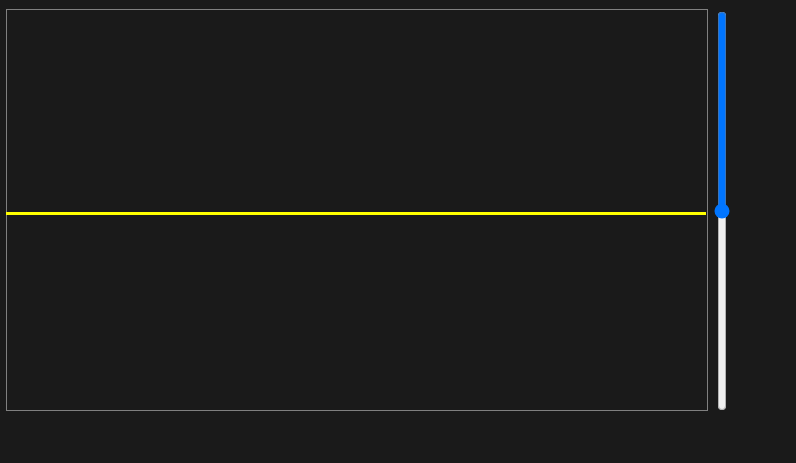
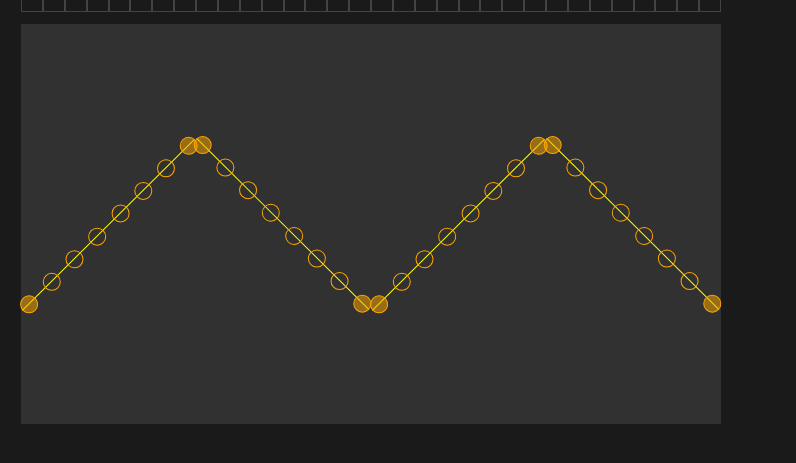
Before and after one commit to dinther/CaptureToDMX, a plain HTML site: page index.html in a window 1280 px wide. Both pictures are taken after a click on the button "Start capture". Shown: the part 255-718 px from the top of the page, without its empty margins (0-796 px from the left). Drawn offline with Linux system fonts and the light colour scheme.

Commit message:
channel mapping

```diff
--- a/enttec_pro_usb.js
+++ b/enttec_pro_usb.js
@@ -10,6 +10,7 @@ const ENTTEC_TX_DMX_PACKET = 6;
 
 export class EnttecPro {
   #options = {auto: false, channels: 512, baudRate: 250000};
+  dmxData;
   constructor(serialPort, options) {
     this.serialport = serialPort;
     Object.assign(this.#options, options);
@@ -24,9 +25,11 @@ export class EnttecPro {
     this.dmxData[3] = (this.#options.channels + 1) >>8 & 0xff
     this.dmxData[4] = 0;
     this.dmxData[this.#options.channels + DATA_OFFSET] = ENTTEC_MESSAGE_END;
-    await this.serialport.open({baudRate: this.#options.baudRate})
-    this.writer = this.serialport.writable.getWriter();
-    await this.send();
+    if (this.serialport != null){
+      await this.serialport.open({baudRate: this.#options.baudRate})
+      this.writer = this.serialport.writable.getWriter();
+      await this.send();
+    }
   }
 
   async close(){
@@ -64,7 +67,9 @@ export class EnttecPro {
   }
 
   async send(){
-    await this.writer.write(this.dmxData);
+    if (this.writer){
+      await this.writer.write(this.dmxData);
+    }
   }
 
   get options(){
--- a/index.css
+++ b/index.css
@@ -1,8 +1,9 @@
 body {
-    margin: 0;
+    margin: 15px;
     font-family: sans-serif;
     color: rgb(175, 175, 175);
     background-color: #1a1a1a;
+    box-sizing: content-box;
 }
 
 #logo {
@@ -12,6 +13,7 @@ body {
 
 #container{
   position: relative;
+  background-color: rgb(49, 49, 49);
 }
 
 .full {
@@ -48,21 +50,41 @@ video {
 }
 
 canvas {
-  border: 1px solid gray;
+  bborder: 1px solid gray;
   position: relative;
   width:700px;
   height: 400px;
 }
 
-#line {
-    position: absolute;
-    top: 50%;
-    width: 700px;
-    height: 3px;
-    background-color: yellow;
+.sampleline {
+  display: flex;
+  position: absolute;
+  height: 1px;
+  justify-content: space-between;
+  background-color: yellow;
+  transform-origin: 0px 0px;
+}
+
+.mark:first-child{
+  background-color:rgba(255, 170, 0, 0.5);
+  cursor:move;
+}
+
+.mark:last-child{
+  background-color:rgba(255, 170, 0, 0.5);
+  cursor:move;
+}
+
+.mark {
+  border: 1px solid orange;
+  height: 10px;
+  width: 10px;
+  border-radius: 6px;
+  transform: translate(0px, -5px);
 }
 
 #linepos {
+  display: none;
   writing-mode: vertical-lr;
   height: 400px;
 }
--- a/index.html
+++ b/index.html
@@ -42,7 +42,6 @@
                 <video id="video" autoplay></video>
                 <div id="crop"></div>
                 <canvas></canvas>
-                <div id="line"></div>
                 <input id="linepos" type="range" min="0" max="100" value="50"/>
             </div>
 
--- a/index.js
+++ b/index.js
@@ -1,8 +1,12 @@
 import {EnttecPro} from './enttec_pro_usb.js';
+import {SamplerLine} from './sampler.js';
 
 const startElem = document.getElementById("startBtn");
+const containerElem = document.getElementById("container");
 const videoElem = document.getElementById("video");
 const canvasElem = document.querySelector("canvas");
+canvasElem.width = 700;
+canvasElem.height = 400;
 var ctx;
 const stopElem = document.getElementById("endBtn");
 const dmxElem = document.getElementById("dmx");
@@ -18,11 +22,33 @@ const fpsElem = document.getElementById("fps");
 var startTime;
 var frameCount = 0;
 var vh = 0;
-var dmxDevice = null;
+var dmxDevice = new EnttecPro(null, {channels: 96, auto: true});
+window.dmxDevice = dmxDevice;
+
+var blurFilter = '';
+var hueFilter = '';
+var saturationFilter = '';
+var brightnessFilter = '';
+var contrastFilter = '';
+
+const samples = 32;
+const sampleLeftMargin =20;
+const sampleRightMargin=20;
+
+var samplers = [];
+window.samplers = samplers;
 
 const statusLogElm = document.getElementById('statusLogElm');
 const connectBtn = document.getElementById('connectBtn');
 const disconnectBtn = document.getElementById('disconnectBtn');
+
+function setFilters(){
+  let filters = blurFilter + hueFilter + saturationFilter + brightnessFilter + contrastFilter;
+  if (ctx){
+    ctx.filter = filters;
+  }
+  console.log(filters);
+}
 
 connectBtn.addEventListener('click', async () => {
   try{
@@ -49,22 +75,23 @@ disconnectBtn.addEventListener('click', async () => {
 });
 
 document.addEventListener('DOMContentLoaded', async () => {
-
-blurSlider.addEventListener('input', (evt) => { ctx.filter = 'blur('+blurSlider.value+'px)' }, false);
-hueSlider.addEventListener('input', (evt) => { ctx.filter = 'hue-rotate('+hueSlider.value+'deg)' }, false);
-saturationSlider.addEventListener('input', (evt) => { ctx.filter = 'saturate('+saturationSlider.value+'%)' }, false);
-brightnessSlider.addEventListener('input', (evt) => { ctx.filter = 'brightness('+brightnessSlider.value+'%)' }, false);
-contrastSlider.addEventListener('input', (evt) => { ctx.filter = 'contrast('+contrastSlider.value+'%)' }, false);
+  blurSlider.addEventListener('input', (evt) => { blurFilter = blurSlider.value==0? '' : ' blur('+blurSlider.value+'px)'; setFilters(); }, false);
+  blurSlider.parentElement.addEventListener('dblclick', ()=>{ blurSlider.value = 0; blurFilter = ''; setFilters();});
+  hueSlider.addEventListener('input', (evt) => { hueFilter = hueSlider.value==0? '' : ' hue-rotate('+hueSlider.value+'deg)'; setFilters(); }, false);
+  hueSlider.parentElement.addEventListener('dblclick', ()=>{ hueSlider.value = 0; hueFilter=''; setFilters();});
+  saturationSlider.addEventListener('input', (evt) => { saturationFilter = saturationSlider.value==100? '' : ' saturate('+saturationSlider.value+'%)'; setFilters(); }, false);
+  saturationSlider.parentElement.addEventListener('dblclick', ()=>{ saturationSlider.value = 100; saturationFilter=''; setFilters();});
+  brightnessSlider.addEventListener('input', (evt) => { brightnessFilter = brightnessSlider.value==100? '' : ' brightness('+brightnessSlider.value+'%)'; setFilters(); }, false);
+  brightnessSlider.parentElement.addEventListener('dblclick', ()=>{ brightnessSlider.value = 100; brightnessFilter=''; setFilters();});
+  contrastSlider.addEventListener('input', (evt) => { contrastFilter = contrastSlider.value==100? '' : ' contrast('+contrastSlider.value+'%)'; setFilters(); }, false);
+  contrastSlider.parentElement.addEventListener('dblclick', ()=>{ contrastSlider.value = 100; contrastFilter=''; setFilters();});
   linePosSlider.addEventListener('input', (evt) => {
     lineElem.style.top = linePosSlider.value+'%';
     vh = videoElem.videoHeight * linePosSlider.value * 0.01;
-  //linePos = linePosSlider.value * 0.01;
-
   }, false);
 
-const samples = 32;
-const sampleLeftMargin =20;
-const sampleRightMargin=20;
+  startElem.addEventListener('click', (evt) => { startCapture(); }, false);
+  stopElem.addEventListener('click', (evt) => { stopCapture(); }, false);
 
   for (let i=0; i<samples; i++){
     let sample = document.createElement('div');
@@ -78,6 +105,19 @@ for (let i=0; i<samples; i++){
     dmxElem.appendChild(sample);
   }
 
+  samplers.push(new SamplerLine(containerElem, canvasElem, {points: 8, size: 16, ledMode:false, startChannel:1}, 1,70, 24, 30));
+  samplers.push(new SamplerLine(containerElem, canvasElem, {points: 8, size: 16, ledMode:false, startChannel:25}, 26,30, 49, 70));
+  samplers.push(new SamplerLine(containerElem, canvasElem, {points: 8, size: 16, ledMode:false, startChannel:49}, 51,70, 74, 30));
+  samplers.push(new SamplerLine(containerElem, canvasElem, {points: 8, size: 16, ledMode:false, startChannel:73}, 76,30, 99, 70));
+});
+
+
+function quadraticEasing( value ) {
+  return Math.floor(value * Math.pow(value/255, 2));
+}
+
+async function startCapture() {
+  try {
     const displayMediaOptions = {
       video: {
         displaySurface: "window",
@@ -88,15 +128,6 @@ const displayMediaOptions = {
       audio: false,
     };
 
-startElem.addEventListener('click', (evt) => { startCapture(); }, false);
-stopElem.addEventListener('click', (evt) => { stopCapture(); }, false);
-
-function quadraticEasing( value ) {
-  return Math.floor(value * Math.pow(value/255, 2));
-}
-
-async function startCapture() {
-  try {
     const stream = await navigator.mediaDevices.getDisplayMedia(displayMediaOptions);
 
     const cropElem = document.querySelector("#crop");
@@ -118,42 +149,48 @@ async function startCapture() {
       canvasElem.height = videoElem.videoHeight;
       vh = videoElem.videoHeight * 0.5;
 
+      samplers.forEach(sampler=>{
+        sampler.update();
+      });
+
       // Draw the video stream on the canvas
       function draw(timeStamp) {
         if (ctx) {
+            if (videoElem.srcObject == null){
+              ctx.clearRect(0, 0, canvasElem.width, canvasElem.height);
+            } else {
               ctx.drawImage(videoElem, 0, 0, canvasElem.width, canvasElem.height);
+            }
             frameCount++;
             if(timeStamp > startTime + 1000){
                 fpsElem.innerText = frameCount;
                 frameCount = 0;
                 startTime = timeStamp;
             }
-            let data = ctx.getImageData(0, vh, videoElem.videoWidth-1, 1).data;
-            let step = Math.floor((videoElem.videoWidth - sampleLeftMargin - sampleRightMargin) / samples);
-            let channel = 1;
+            let data = ctx.getImageData(0, 0, canvasElem.width, canvasElem.height).data;
+            samplers.forEach(sampler=>{
+              sampler.sample(data, dmxDevice);
+            });
+
+            let step = Math.floor((canvasElem.width - sampleLeftMargin - sampleRightMargin) / samples);
+            //let channel = 1;
             let sampleIndex = 0;
-            for (let i = sampleLeftMargin; i < videoElem.videoWidth; i += step) {
-                let r = quadraticEasing(data[(i * 4)]);
-                let g = quadraticEasing(data[(i * 4) + 1]);
-                let b = quadraticEasing(data[(i * 4) + 2]);
-                if (dmxDevice) dmxDevice.setDMX(channel, [r,g,b]);
-
-                let sample = dmxElem.children[sampleIndex];
-                //sample.children[1].innerText = r;
-                //sample.children[2].innerText = g;
-                //sample.children[3].innerText = b;
-                sample.style.backgroundColor = 'rgb('+r+','+g+','+b+')';
-
-                channel+=3;
-                sampleIndex++;
-                if (sampleIndex>=samples){ break; }
+            for (let i = 0; i < samples; i ++) {
+                let sample = dmxElem.children[i];
+                let channel = 1 + (i * 3);
+                //sample.children[1].innerText = dmxDevice.dmxData[channel];
+                //sample.children[2].innerText = dmxDevice.dmxData[channel+1];
+                //sample.children[3].innerText = dmxDevice.dmxData[channel+2];
+                sample.style.backgroundColor = 'rgb('+dmxDevice.getDMX(channel)+','+dmxDevice.getDMX(channel+1)+','+dmxDevice.getDMX(channel+2)+')';
             }
         } else {
             ctx = canvasElem.getContext('2d', {
               willReadFrequently: true,
             });
         }
+        if (videoElem.srcObject != null){
           requestAnimationFrame(draw); // Continuously draw the stream
+        }
       }
       startTime = performance.now();
       draw(startTime);
@@ -168,6 +205,5 @@ function stopCapture(evt) {
   let tracks = videoElem.srcObject.getTracks();
   tracks.forEach((track) => track.stop());
   videoElem.srcObject = null;
+  fpsElem.innerText = 0;
 }
-
-  });
--- /dev/null
+++ b/sampler.js
@@ -0,0 +1,166 @@
+class SamplePoint{
+    #element;
+    channels_r = [];
+    channels_g = [];
+    channels_b = [];
+    #x = 0;
+    #y = 0;
+
+    constructor(element, x, y, channel_r, channel_g, channel_b){
+        this.#element = element;
+        this.#x = x;
+        this.#y = y;
+        this.addDMXChannelForRed(channel_r);
+        this.addDMXChannelForGreen(channel_g);
+        this.addDMXChannelForBlue(channel_b);
+    }
+    writeSample(dmxDevice, r, g, b){
+        this.channels_r.forEach(channel => { dmxDevice.setDMX(channel, r); });
+        this.channels_g.forEach(channel => { dmxDevice.setDMX(channel, g); });
+        this.channels_b.forEach(channel => { dmxDevice.setDMX(channel, b); });
+    }
+    setXY(x, y){
+        this.#x = Math.floor(x);
+        this.#y = Math.floor(y);
+    }
+    addDMXChannelForRed(channel){
+        this.channels_r.push(channel);
+
+    }
+    addDMXChannelForGreen(channel){
+        this.channels_g.push(channel);
+    }
+    addDMXChannelForBlue(channel){
+        this.channels_b.push(channel);
+    }
+    get element(){
+        return this.#element;
+    }
+
+    get x(){
+        return this.#x;
+    }
+
+    get y(){
+        return this.#y;
+    }
+}
+
+
+export class SamplerLine{
+    #options = {points:2, size: 10, ledMode: false, startChannel:1};
+    #startElement;
+    #endElement;
+    #dragStartPoint = false;
+    #dragEndPoint = false;
+    #containerElem;
+    #canvas;
+    #lineElem;
+    #samplePoints = [];
+    #x1;
+    #y1;
+    #x2;
+    #y2;
+    constructor(containerElem, canvas, options, x1, y1, x2, y2){
+        Object.assign(this.#options, options);
+        this.#options.hs = this.#options.size / 2;
+        this.#options.points = Math.max(2, this.#options.points);
+        this.#containerElem = containerElem;
+        this.#canvas = canvas;
+        this.#lineElem = document.createElement('div');
+        this.#lineElem .classList.add('sampleline');
+        let channel = this.#options.startChannel;
+        for (let i=0; i<this.#options.points; i++){
+            let marker = document.createElement('div');
+            marker.classList.add('mark');
+            marker.style.width = this.#options.size + 'px';
+            marker.style.height = this.#options.size + 'px';
+            marker.style.borderRadius = this.#options.hs + 1 + 'px';
+            marker.style.transform = 'translate(0px, -' + this.#options.hs + 'px)';
+            this.#lineElem .appendChild(marker);
+            this.#samplePoints.push(new SamplePoint(marker, 0, 0, channel++, channel++, channel++));
+
+            if (i==0) {this.#startElement = marker};
+            this.#endElement = marker;
+        }
+        this.setLine(x1,y1,x2,y2);
+        this.#containerElem.appendChild(this.#lineElem);
+        this.#startElement.addEventListener('pointerdown', e=>{
+            this.#dragStartPoint = true;
+        });
+
+        this.#endElement.addEventListener('pointerdown', e=>{
+            this.#dragEndPoint = true;
+        });
+        document.body.addEventListener('pointerup', e=>{
+            this.#dragStartPoint = false;
+            this.#dragEndPoint = false;
+        });
+        this.#containerElem.addEventListener('pointermove', e=>{
+            const rect = this.#containerElem.getBoundingClientRect();
+            let rX = e.clientX - rect.left;
+            let rY = e.clientY - rect.top;
+            if (this.#dragStartPoint){
+                this.#x1 = rX / this.#containerElem.offsetWidth * 100;
+                this.#y1 = rY / this.#containerElem.offsetHeight * 100;
+                this.setLine(this.#x1, this.#y1, this.#x2, this.#y2);
+            }
+            if (this.#dragEndPoint){
+                this.#x2 = rX / this.#containerElem.offsetWidth * 100;
+                this.#y2 = rY / this.#containerElem.offsetHeight * 100;
+                this.setLine(this.#x1, this.#y1, this.#x2, this.#y2);
+            }
+        });
+    }
+    #quadraticEasing( value ) {
+        return Math.floor(value * Math.pow(value/255, 2));
+    }
+
+    update(){
+        this.setLine(this.#x1, this.#y1, this.#x2, this.#y2);
+    }
+
+    setLine(x1, y1, x2, y2){
+        this.#x1 = x1;
+        this.#y1 = y1;
+        this.#x2 = x2;
+        this.#y2 = y2;
+        let px1 = this.#x1 * 0.01 * this.#canvas.offsetWidth;
+        let py1 = this.#y1 * 0.01 * this.#canvas.offsetHeight;
+        let px2 = this.#x2 * 0.01 * this.#canvas.offsetWidth;
+        let py2 = this.#y2 * 0.01 * this.#canvas.offsetHeight;
+
+        let pdx = Math.abs(px2 - px1);
+        let pdy = py2 - py1;
+        let angle = Math.atan2(pdy, pdx);
+        let xo = Math.cos(angle) * this.#options.hs;
+        let yo = Math.sin(angle) * this.#options.hs;
+        this.#lineElem.style.left = (px1-xo)+'px';
+        this.#lineElem.style.top = (py1-yo)+'px';
+        this.#lineElem.style.width = Math.hypot(pdx, pdy) + this.#options.size + 'px';
+        this.#lineElem.style.transform = 'rotate(' + angle + 'rad)';
+
+        let xStep = pdx / (this.#options.points - 1);
+        let yStep = pdy / (this.#options.points - 1);
+
+        let canvasXScale = this.#canvas.width / this.#canvas.offsetWidth;
+        let canvasYScale = this.#canvas.height / this.#canvas.offsetHeight;
+        for (let i = 0; i < this.#samplePoints.length; i++){
+            let samplePoint = this.#samplePoints[i];
+            let cx = canvasXScale * (px1 + (xStep * i));
+            let cy = canvasYScale * (py1 + (yStep * i));
+            samplePoint.setXY(cx, cy);
+        }
+    }
+    sample(data, dmxDevice){
+        this.#samplePoints.forEach(samplePoint =>{
+            let index = (samplePoint.y * this.#canvas.width * 4) + (samplePoint.x * 4);
+            if (this.#options.ledMode){
+                samplePoint.writeSample(dmxDevice, this.#quadraticEasing(data[index]), this.#quadraticEasing(data[index + 1]), this.#quadraticEasing(data[index + 2]));
+            } else {
+                samplePoint.writeSample(dmxDevice, data[index], data[index + 1], data[index + 2]);
+            }
+        })
+        //writeSample
+    }
+}
```
Lines whose indentation alone changed are shown as unchanged.
